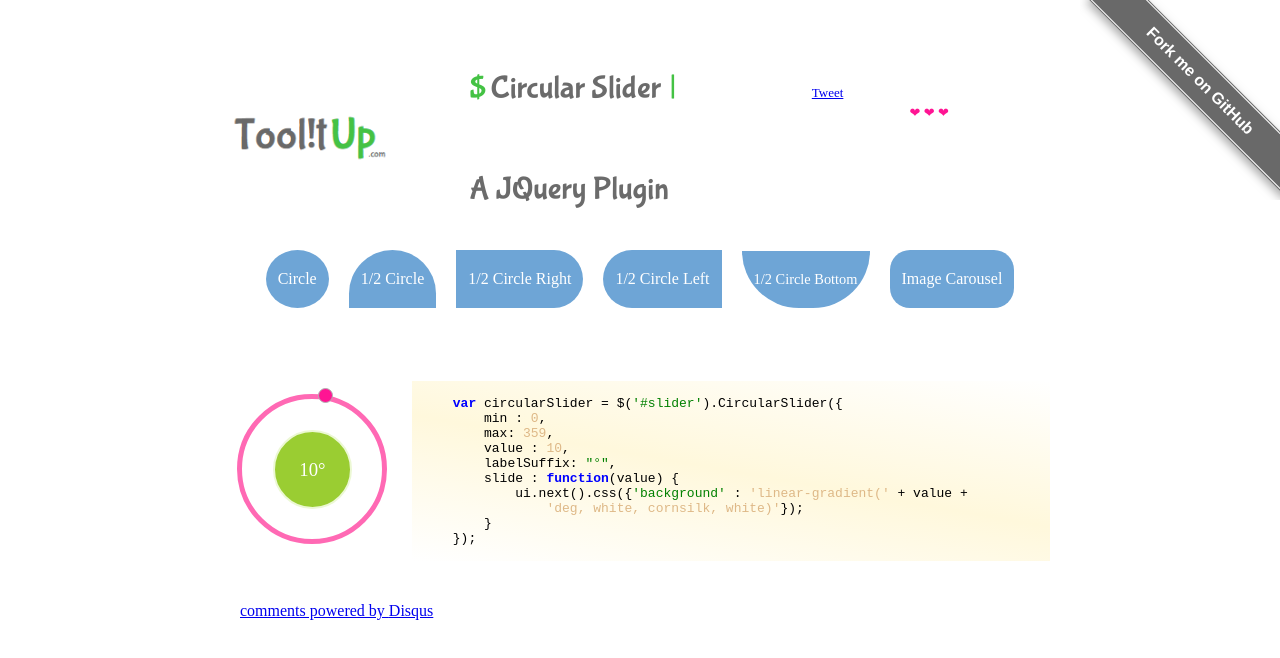
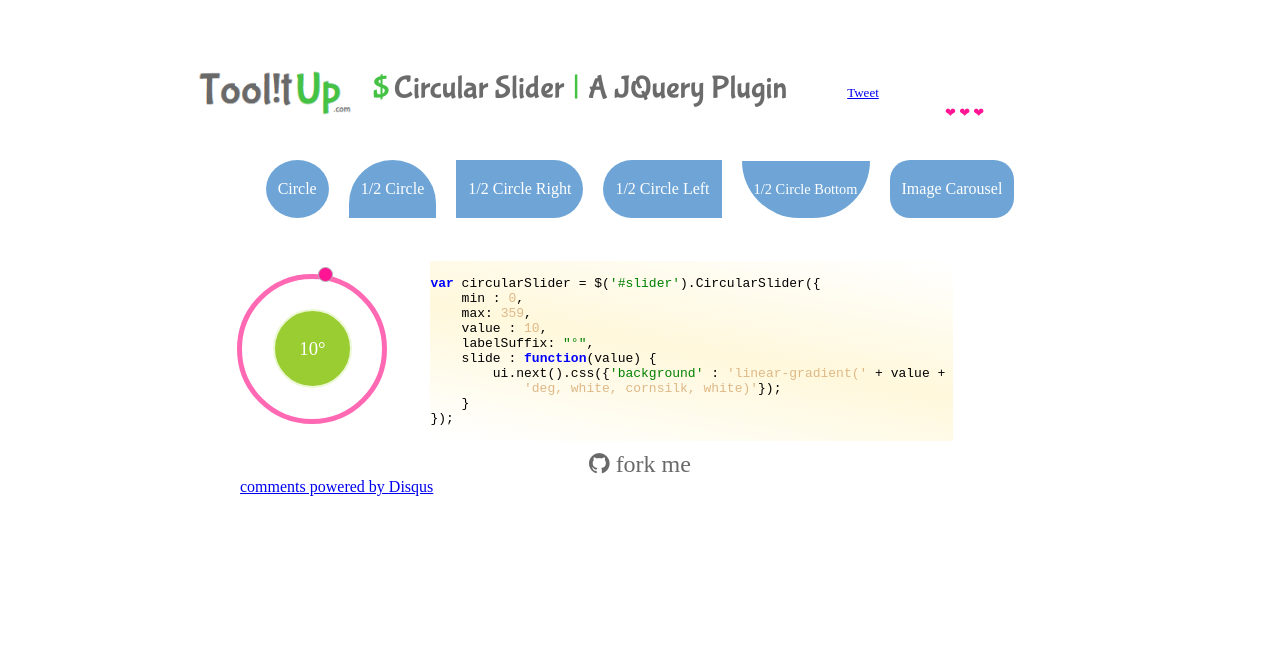
Before and after one commit to toolitup/toolitup.github.io, a website: page circular-slider.html in a window 1280 px wide. Drawn offline with nearby package versions, Linux system fonts and the light colour scheme; files that its build step writes are made by us from their sources; a script that the page names is missing.

Commit message:
:lipstick: Fix alignment

```diff
--- a/circular-slider.html
+++ b/circular-slider.html
@@ -8,12 +8,14 @@
 	<meta name="robots" content="INDEX, FOLLOW, NOODP" />
 	<meta name="keywords" content="jquery, slider, circular slider, circular-slider.js, image carousel, half circle, github/circular-slider" >
 	<meta http-equiv="X-UA-Compatible" content="IE=edge" />
-
+	<meta name="apple-mobile-web-app-capable" content="yes">
+	<meta name="viewport" content="width=device-width, initial-scale=0.5, minimum-scale=0.25, maximum-scale=2.0, user-scalable=1" />
 	<meta property="og:title" content="Circular Slider - A JQuery Plugin | JS | toolitup.com" />
 	<meta property="og:image" content="assets/images/logo.png" />
 	<meta property="og:description" content="Circular Slider - A JQuery Plugin | JS | toolitup.com" />
 	<meta property="og:site_name" content="toolitup" />
 
+	<link href="http://maxcdn.bootstrapcdn.com/font-awesome/4.2.0/css/font-awesome.min.css" rel="stylesheet">
     <link rel="canonical" href="http://www.toolitup.com/circular-slider.html" />
 	<link rel="shortcut icon" href="/favicon.png" type="image/png">
 	<link rel="icon" href="/favicon.png" type="image/png">
@@ -46,7 +48,6 @@
 		}(document, 'script', 'facebook-jssdk'));
 	</script>
 
-	<span id="forkongithub"><a href="https://github.com/princejwesley/circular-slider">Fork me on GitHub</a></span>
 
 	<div class="cs-container">
 		<div class="cs-row">
@@ -228,11 +229,10 @@ var </span>imageSlider = $(<span class='js-literal'>'#slider'</span>).CircularSl
         <span class='js-keyword'>return</span> <span class='js-literal'>'&lt;img src=&quot;assets/images/baby'</span> + parseInt(value / 26) + <span class='js-literal'>'.png&quot;&gt;&lt;/img&gt;'</span>;
     },
     slide : <span class='js-keyword'>function</span>(ui, value) {
-            <span class='js-keyword'>var</span> colors = [<span class='js-literal'>'deeppink'</span>, <span class='js-literal'>'seagreen'</span>, <span class='js-literal'>'deepskyblue'</span>, <span class='js-literal'>'coral'</span>, <span class='js-literal'>'cadetblue'</span>, <span class='js-literal'>'olive'</span>, <span class='js-literal'>'chocolate'</span>,
-                <span class='js-literal'>'yellowgreen'</span>, <span class='js-literal'>'cornflowerblue'</span>, <span class='js-literal'>'slategrey'</span>, <span class='js-literal'>'salmon'</span>, <span class='js-literal'>'brown'</span>, <span class='js-literal'>darkgoldenrod'</span>, <span class='js-literal'>'dimgrey'</span>];
-            <span class='js-keyword'>var</span> color = colors[parseInt(value / 26)];
-            ui.find(<span class='js-literal'>'.jcs'</span>).css({<span class='js-literal'>'border-color'</span> : color });
-            ui.find(<span class='js-literal'>'.jcs-indicator'</span>).css({<span class='js-literal'>'background'</span> : color });
+        <span class='js-keyword'>var</span> colors = [<span class='js-literal'>'deeppink'</span>, <span class='js-literal'>'seagreen'</span>, <span class='js-literal'>'deepskyblue'</span>,<span class='js-literal'>'coral'</span>, <span class='js-literal'>'cadetblue'</span>, <span class='js-literal'>'olive'</span>,<span class='js-literal'>'chocolate'</span>, <span class='js-literal'>'yellowgreen'</span>, <span class='js-literal'>'cornflowerblue'</span>,<span class='js-literal'>'slategrey'</span>, <span class='js-literal'>'salmon'</span>, <span class='js-literal'>'brown'</span>,<span class='js-literal'>darkgoldenrod'</span>, <span class='js-literal'>'dimgrey'</span>];
+        <span class='js-keyword'>var</span> color = colors[parseInt(value / 26)];
+        ui.find(<span class='js-literal'>'.jcs'</span>).css({<span class='js-literal'>'border-color'</span> : color });
+        ui.find(<span class='js-literal'>'.jcs-indicator'</span>).css({<span class='js-literal'>'background'</span> : color });
     }
 });
 					</pre>
@@ -241,6 +241,9 @@ var </span>imageSlider = $(<span class='js-literal'>'#slider'</span>).CircularSl
 
 		</div>
 		<div class='t-comments'>
+			<div class="cs-row">
+				<span id="forkongithub"><a href="https://github.com/princejwesley/circular-slider"><i class="fa fa-github"></i> fork me</a></span>
+			</div>
 			<!--
 			Disqus comments
 			-->
--- a/public/assets/css/toolitup-circular-slider.css
+++ b/public/assets/css/toolitup-circular-slider.css
@@ -1,68 +1,21 @@
 @import "http://fonts.googleapis.com/css?family=Bubblegum+Sans";
 
 /* fork me */
+
+#forkongithub {
+	font-size: 3vmin;
+	margin: 0 auto;
+	display: table-cell;
+	text-align: center;
+}
+
 #forkongithub a {
-    background: dimgray;
-    color: #fff;
-    text-decoration: none;
-    font-family: arial,sans-serif;
-    text-align: center;
-    font-weight: bold;
-    padding: 5px 40px;
-    font-size: 1em;
-    line-height: 2em;
-    position: relative;
-    -webkit-transition: 0.5s;
-            transition: 0.5s;
+	color: dimgrey;
+	text-decoration: none;
 }
 
 #forkongithub a:hover {
-    background: rgb(131, 201, 68);
-    color: #fff;
-    box-shadow: 4px 4px 10px rgba(131, 201, 68, 0.56);
-}
-
-#forkongithub a::before,#forkongithub a::after {
-    content: "";
-    width: 100%;
-    display: block;
-    position: absolute;
-    top: 1px;
-    left: 0;
-    height: 1px;
-    background: #fff;
-}
-
-#forkongithub a::after {
-    bottom: 1px;
-    top: auto;
-}
-
-#forkongithub {
-    position: fixed;
-    display: block;
-    top: 0;
-    right: 0;
-    width: 200px;
-    overflow: hidden;
-    height: 200px;
-    z-index: 9999;
-}
-
-#forkongithub a {
-    width: 200px;
-    position: absolute;
-    top: 60px;
-    right: -60px;
-    -webkit-transform: rotate(-45deg);
-
-    transform: rotate(45deg);
-    /* -webkit-transform: rotate(45deg); */
-    -ms-transform: rotate(45deg);
-    -moz-transform: rotate(45deg);
-    -o-transform: rotate(45deg);
-    box-shadow: 4px 4px 10px rgba(105, 105, 105, 0.56);
-    font-family: sans-serif;
+	color : rgb(68, 194, 68);
 }
 
 
@@ -113,8 +66,8 @@ div.cs-header > h3 {
 
 .cs-header {
     display: table-cell;
-    text-align: left;
-    min-width: 300px;
+    text-align: center;
+    min-width: 450px;
 }
 
 div.cs-body {
@@ -124,7 +77,7 @@ div.cs-body {
 div[id^='slider-'] {
     display: table-cell;
     vertical-align: middle;
-    /* padding-right: 10%; */
+    padding-right: 5%;
 
     width: 200px;
     table-layout: fixed;
@@ -153,6 +106,7 @@ div[id^='slider-'] {
 	padding: 0;
 	margin: 0 auto;
 	display: table;
+	font-size: 2vmin;
 }
 
 #menu li span:active, #menu li span:hover {
@@ -221,14 +175,14 @@ code pre {
     font-size: 1em;
     display: inline;
     padding-left: 5%;
+    width: auto;
 }
 
 
 code.cs-jscode {
-    display: table-cell;
-    padding-left: 5%;
-    width: 760px;       height: auto;
+    display: table-cell;       height: auto;
     table-layout: fixed;
+    width: auto;
 }
 
 div[class^="cs-demo-"] {
@@ -243,6 +197,7 @@ body {
     margin-left: 10%;
     margin-right: 10%;
     margin-top: 3%;
+    overflow: auto;
 }
 
 .cs-container {
@@ -262,18 +217,18 @@ body {
 
 @media (max-width: 780px) {
 
-	#forkongithub a {
-		opacity : 0.5;
+
+	body {
+		overflow: scroll;
 	}
-
-	#forkongithub a:hover {
-		opacity : 1;
-	}
-
 }
 
 .cs-demo {
-    margin: 4% auto;
+    margin-top: 1%;
+    display: block;
+    margin-bottom: 0%;
+    margin-left: auto;
+    margin-right: auto;
 }
 
 div#slider-half-circle-right {
@@ -302,3 +257,12 @@ div#slider-half-circle-right {
     content: attr(data-like);
     top: 22px;
 }
+
+
+pre {
+    white-space: pre-wrap;
+    white-space: -moz-pre-wrap;
+    white-space: -pre-wrap;
+    white-space: -o-pre-wrap;
+    word-wrap: break-word;
+}
```
Also changed, not shown: public/assets/js/toolitup-circular-slider.min.js.
